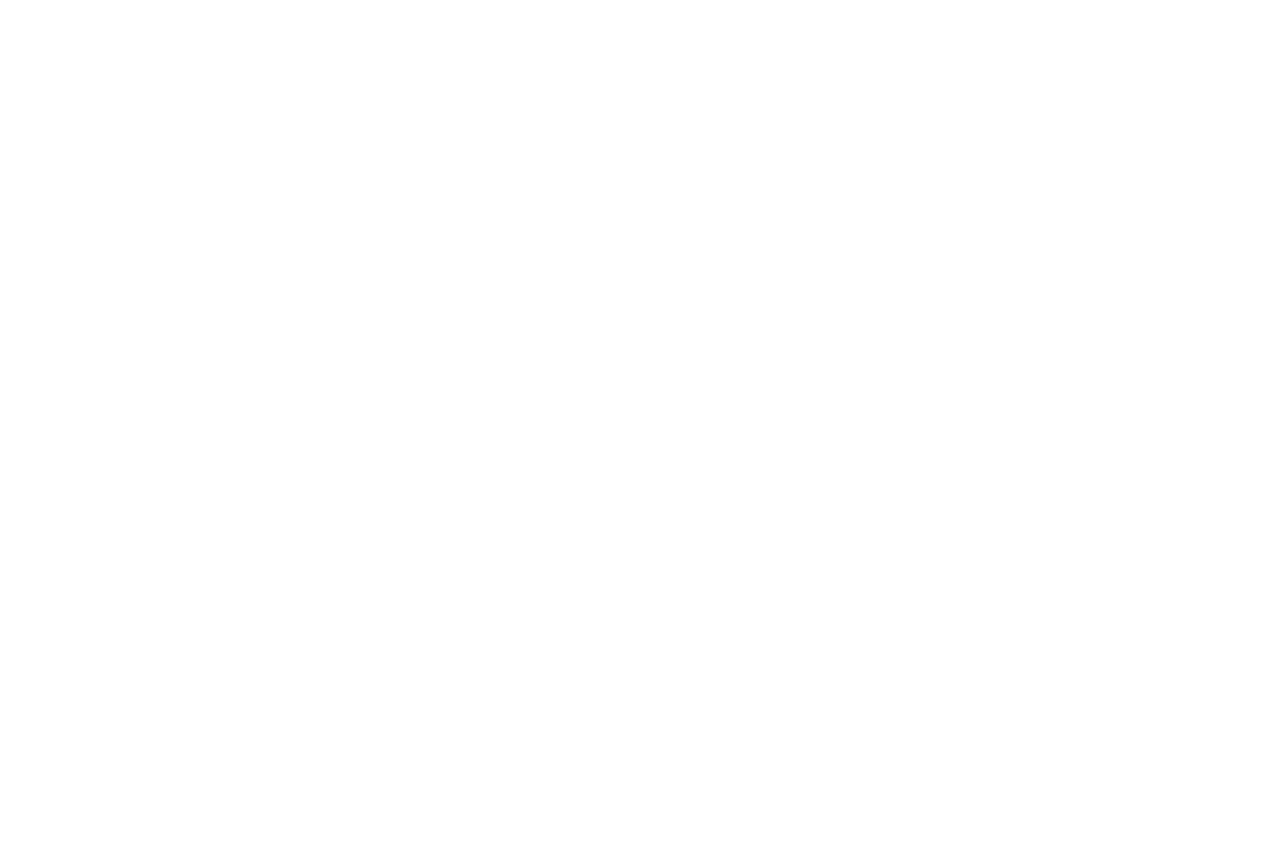
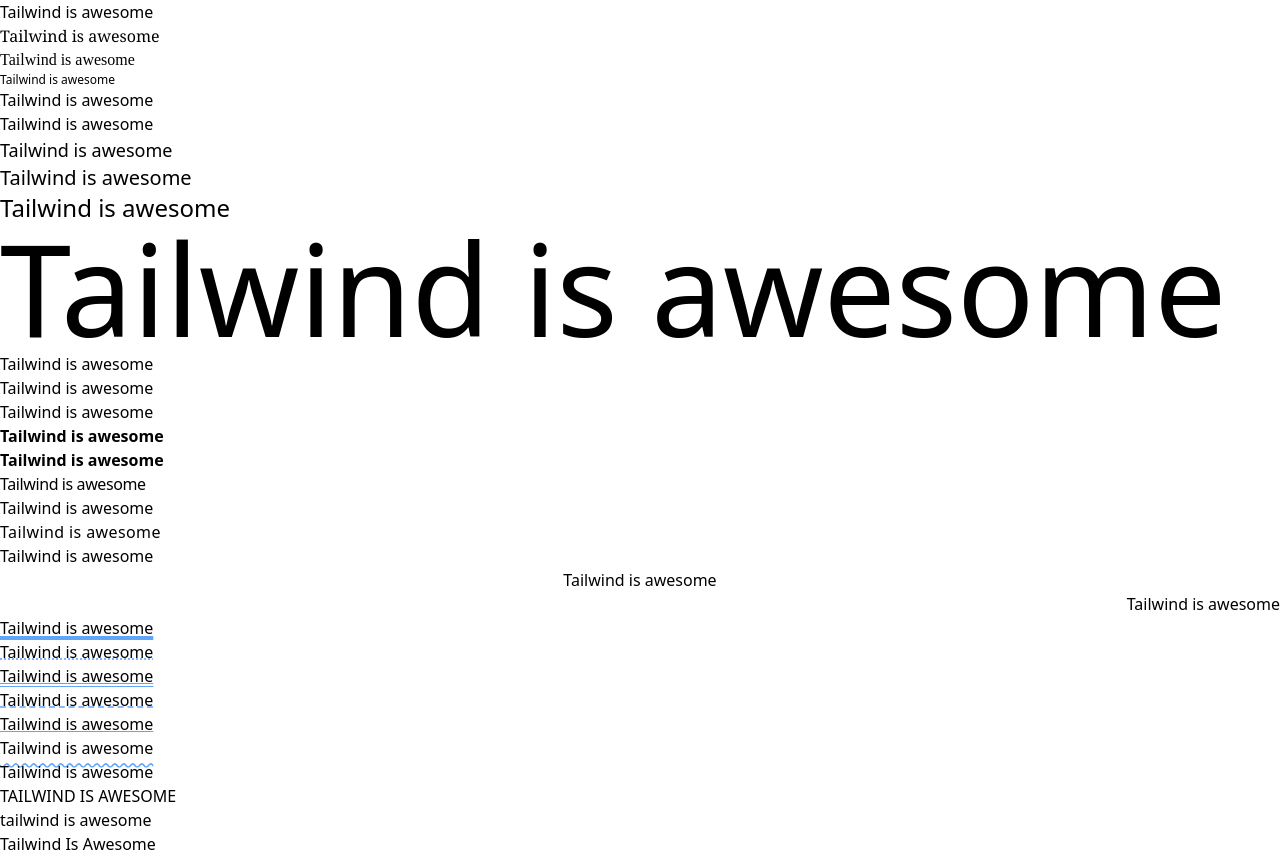
Before and after one commit to kihara38/tailwind-sandbox, a plain HTML site: page 04-typography/index.html in a window 1280 px wide. Before the commit the page ends 800 px from the top, so only its background shows below. Drawn offline with nearby package versions, Linux system fonts and the light colour scheme; a web font is replaced by a local one.

Commit message:
typogsizingraphy and

```diff
--- a/04-typography/index.html
+++ b/04-typography/index.html
@@ -4,27 +4,83 @@
     <meta charset="UTF-8" />
     <meta http-equiv="X-UA-Compatible" content="IE=edge" />
     <meta name="viewport" content="width=device-width, initial-scale=1.0" />
+    <link rel="preconnect" href="https://fonts.googleapis.com" />
+    <link rel="preconnect" href="https://fonts.gstatic.com" crossorigin />
+    <link
+      href="https://fonts.googleapis.com/css2?family=Tapestry&display=swap"
+      rel="stylesheet"
+    />
     <script src="https://cdn.tailwindcss.com"></script>
+    <script>
+      tailwind.config = {
+        theme: {
+          fontFamily: {
+            sans: ["ui-sans-serif", "system-ui"],
+            serif: ["Tapestry", "Georgia"],
+            mono: ["ui-monospace", "SFMono-Regular"],
+          },
+        },
+      };
+    </script>
     <title>Typography</title>
   </head>
   <body>
     <!-- Font Family -->
-
+    <div class="font-sans">Tailwind is awesome</div>
+    <div class="font-serif">Tailwind is awesome</div>
+    <div class="font-mono">Tailwind is awesome</div>
     <!-- Font Size -->
+    <div class="text-xs">Tailwind is awesome</div>
+    <div class="text-ms">Tailwind is awesome</div>
+    <div class="text-base">Tailwind is awesome</div>
+    <div class="text-lg">Tailwind is awesome</div>
+    <div class="text-xl">Tailwind is awesome</div>
+    <div class="text-2xl">Tailwind is awesome</div>
+    <div class="text-9xl">Tailwind is awesome</div>
 
     <!-- Font Weight -->
-
+    <div class="font-light">Tailwind is awesome</div>
+    <div class="font-normal">Tailwind is awesome</div>
+    <div class="font-medium">Tailwind is awesome</div>
+    <div class="font-semibold">Tailwind is awesome</div>
+    <div class="font-bold">Tailwind is awesome</div>
     <!-- Letter Spacing -->
-
+    <div class="tracking-tight">Tailwind is awesome</div>
+    <div class="tracking-normal">Tailwind is awesome</div>
+    <div class="tracking-wide">Tailwind is awesome</div>
     <!-- Text Alignment -->
-
+    <div class="text-left">Tailwind is awesome</div>
+    <div class="text-center">Tailwind is awesome</div>
+    <div class="text-right">Tailwind is awesome</div>
     <!-- Text Decoration -->
+    <div class="underline decoration-4 decoration-blue-400">
+      Tailwind is awesome
+    </div>
 
     <!-- Decoration Style -->
-
+    <div class="underline decoration-dotted decoration-blue-400">
+      Tailwind is awesome
+    </div>
+    <div class="underline decoration-double decoration-blue-400">
+      Tailwind is awesome
+    </div>
+    <div class="underline decoration-dashed decoration-blue-400">
+      Tailwind is awesome
+    </div>
+    <div class="underline decorat ion-wavy decoration-blue-400">
+      Tailwind is awesome
+    </div>
     <!-- Decoration Offset -->
-
+    <div
+      class="underline decoration-wavy decoration-blue-400 underline-offset-8"
+    >
+      Tailwind is awesome
+    </div>
     <!-- Text Transform -->
+    <p class="normal-case">Tailwind is awesome</p>
+    <p class="uppercase">Tailwind is awesome</p>
+    <p class="lowercase">Tailwind is awesome</p>
+    <p class="capitalize">Tailwind is awesome</p>
   </body>
 </html>
 
```
Also changed, not shown: 05-sizing/index.html (+24 -5 lines).
